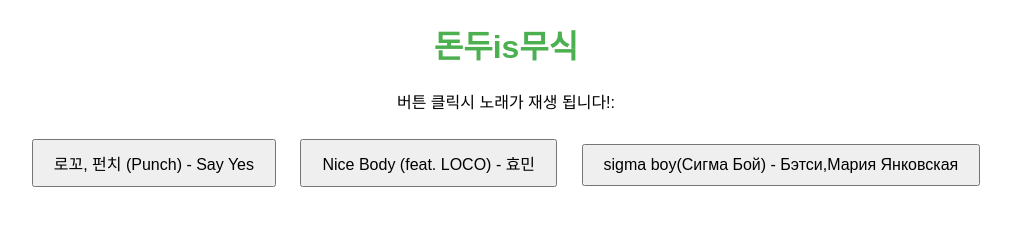
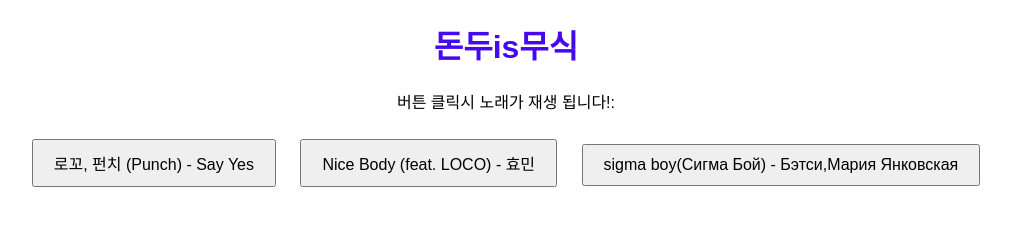
Before and after one commit to donducompany/-, a plain HTML site: page index.html in a window 1280 px wide. Shown: the whole page, without its empty margins (134-1145 px from the left). Drawn offline with Linux system fonts and the light colour scheme.

Commit message:
Update index.html

```diff
--- a/index.html
+++ b/index.html
@@ -11,7 +11,7 @@
             margin: 20px;
         }
         h1 {
-            color: #4CAF50;
+            color: #4609ed;
         }
         button {
             margin: 10px;
```
